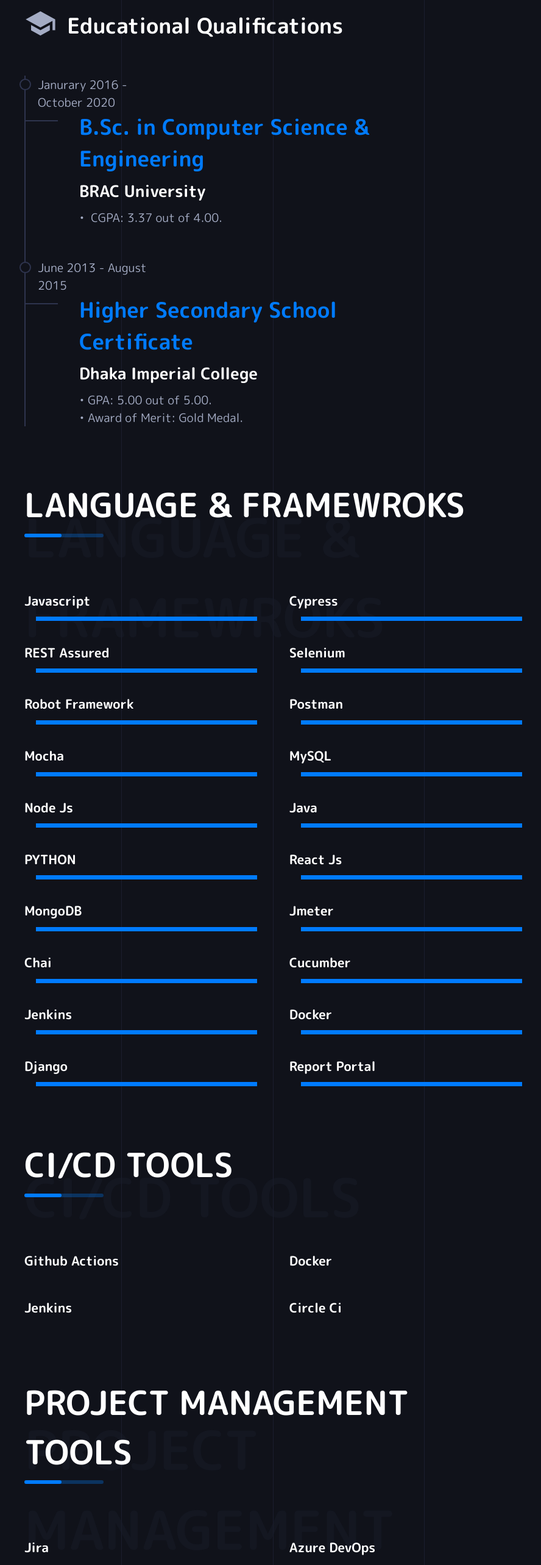
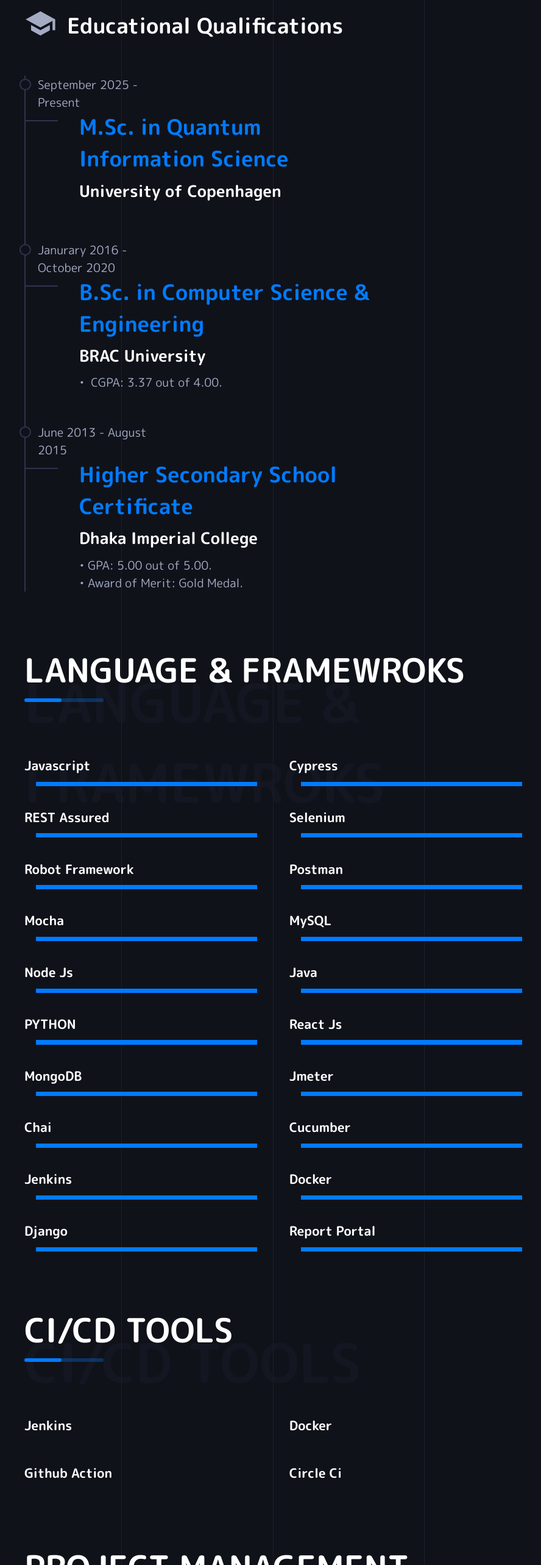
Before and after one commit to sultanparvez/sultan-parvez, a React (Create React App) app: page /resume in a window 1280 px wide. Shown: the part 1740-4306 px from the top of the page at 61% size, without its empty margins (335-1223 px from the left). Built offline with nearby package versions, Linux system fonts and the light colour scheme.

Commit message:
Resume Update

```diff
--- a/src/Components/CICDTools.js
+++ b/src/Components/CICDTools.js
@@ -14,7 +14,7 @@
                     <div className="skills">
 
                     <ToolsBar
-                            title={'Github Actions'}
+                            title={'Jenkins'}
                         />
 
                         <ToolsBar
@@ -22,7 +22,7 @@
 
                         />
                          <ToolsBar
-                            title={'Jenkins'}
+                            title={'Github Action'}
 
                         />
                          <ToolsBar
--- a/src/Components/Resume.js
+++ b/src/Components/Resume.js
@@ -51,6 +51,12 @@
                     <SmallTitle icon={school} title={'Educational Qualifications'} />
                 </div>
                 <div className="resume-content">
+                      <ResumeItem
+                        year={'September 2025 - Present'}
+                        title={'M.Sc. in Quantum Information Science'}
+                        link={'https://www.ku.dk/'}
+                        subTitle={'University of Copenhagen'}
+                    />
                     <ResumeItem
                         year={'Janurary 2016 - October 2020'}
                         title={'B.Sc. in Computer Science & Engineering'}
--- a/src/Pages/ContactPage.js
+++ b/src/Pages/ContactPage.js
@@ -12,6 +12,7 @@
 import LinkedInIcon from "@material-ui/icons/LinkedIn";
 import InstagramIcon from "@material-ui/icons/Instagram";
 import TwitterIcon from "@material-ui/icons/Twitter";
+import XIcon from '@mui/icons-material/X';
 
 const ContactPage=()=> {
     const phone = <PhoneIcon />
@@ -57,7 +58,7 @@
                  className="icon i-twitter"
                  rel="noreferrer"
                >
-                 <TwitterIcon />
+                 <XIcon />
                </a>
                <a
                  target="_blank"
```
